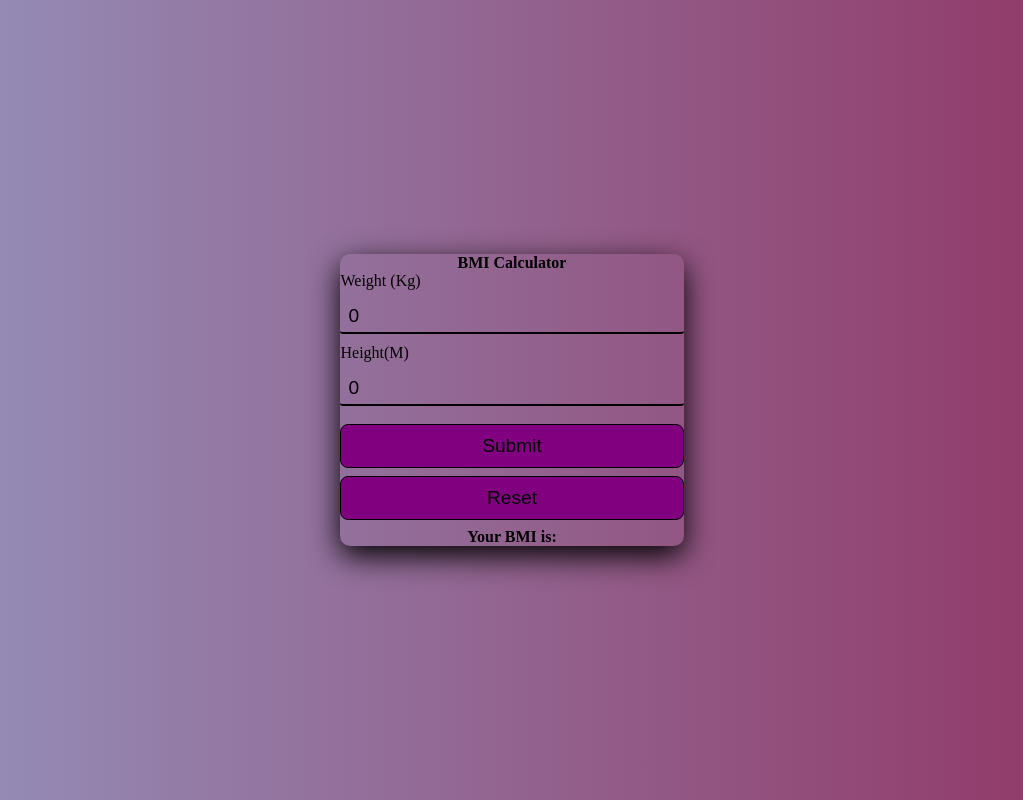
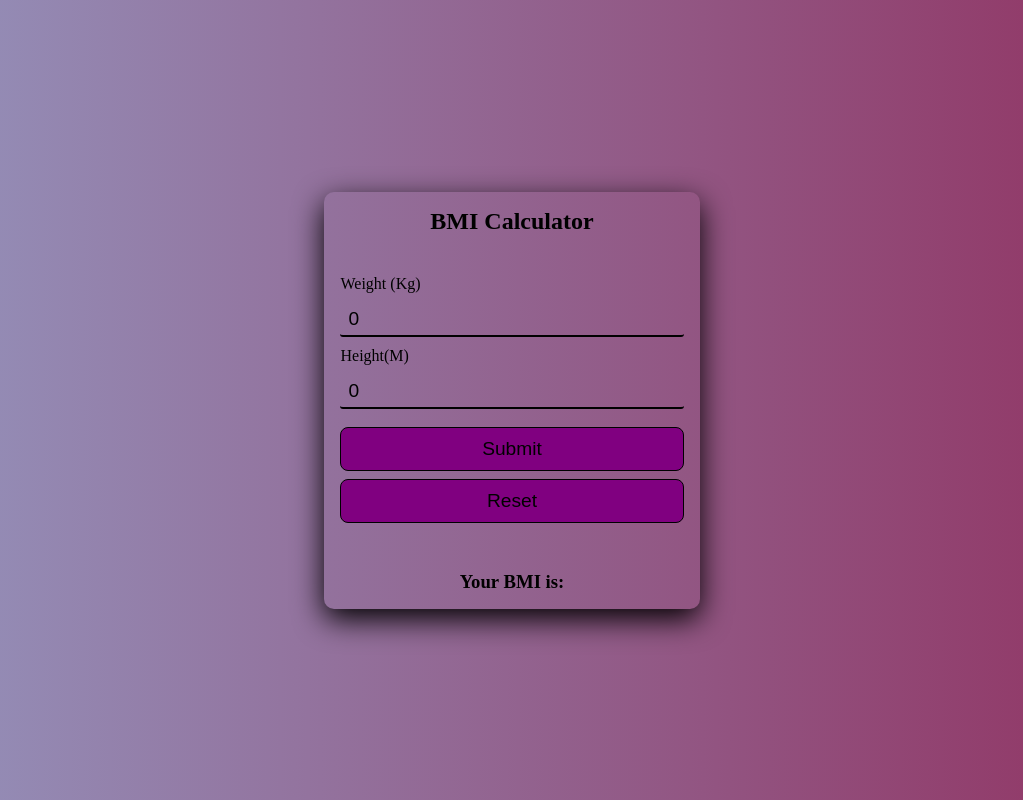
Before and after one commit to motuncoded/bmi-calculator, a React (Create React App) app: page / in a window 1280 px wide. Shown: the whole page, without its empty margins (128-1151 px from the left). Built offline with nearby package versions, Linux system fonts and the light colour scheme.

Commit message:
first-commit

```diff
--- a/src/components/Calculator.css
+++ b/src/components/Calculator.css
@@ -49,11 +49,11 @@ border: 1px solid #000;
 .container p{
     text-align: center;
 }
-@media screen and (min-width:500px) {
+@media screen and (max-width:500px) {
     .container{
         display: flex;
         margin: 0;
-        padding: 0;
+        padding: 1rem;
         flex-direction: column;
     }
     form{
```
